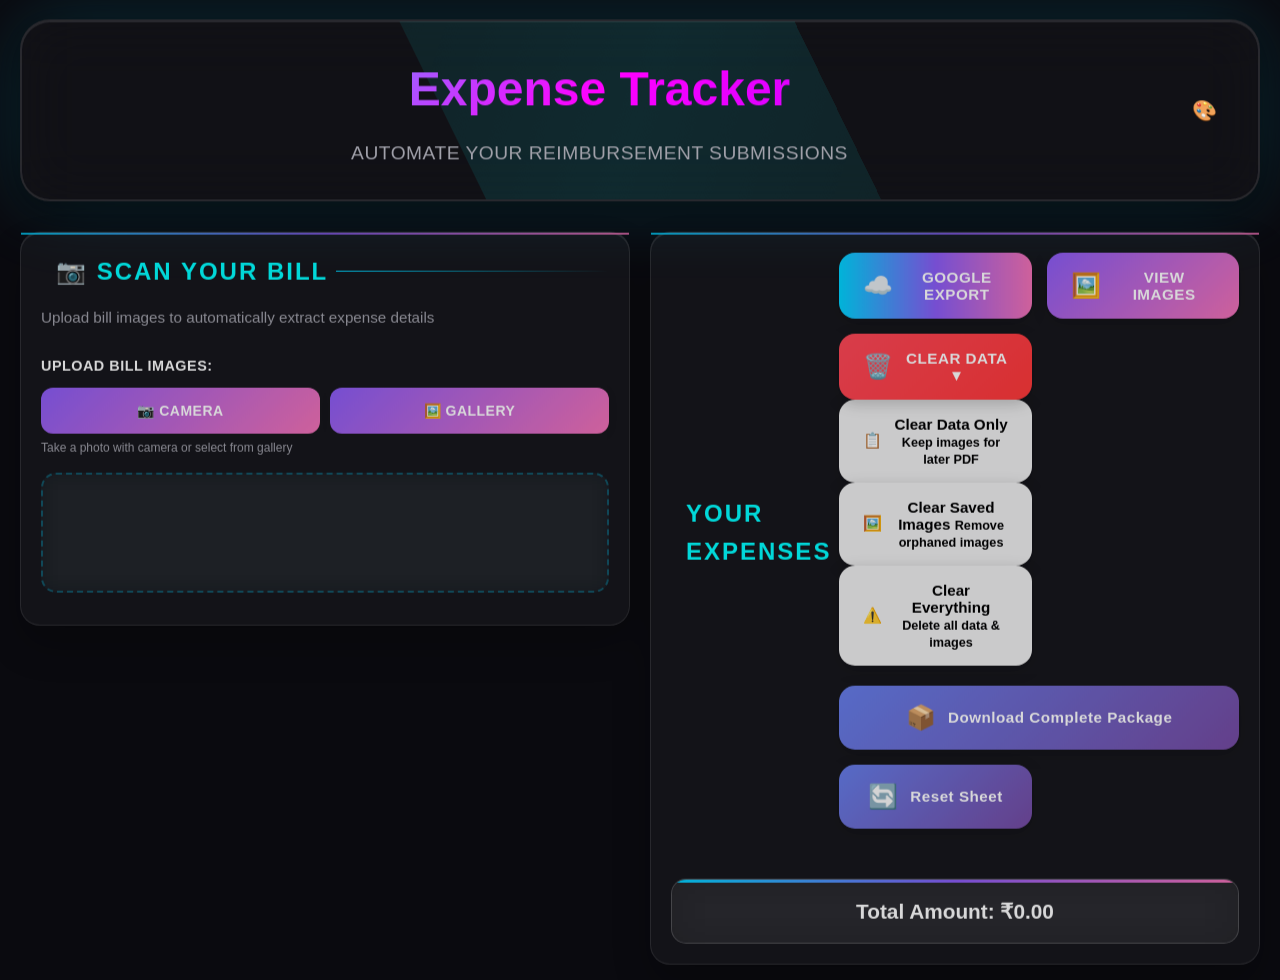
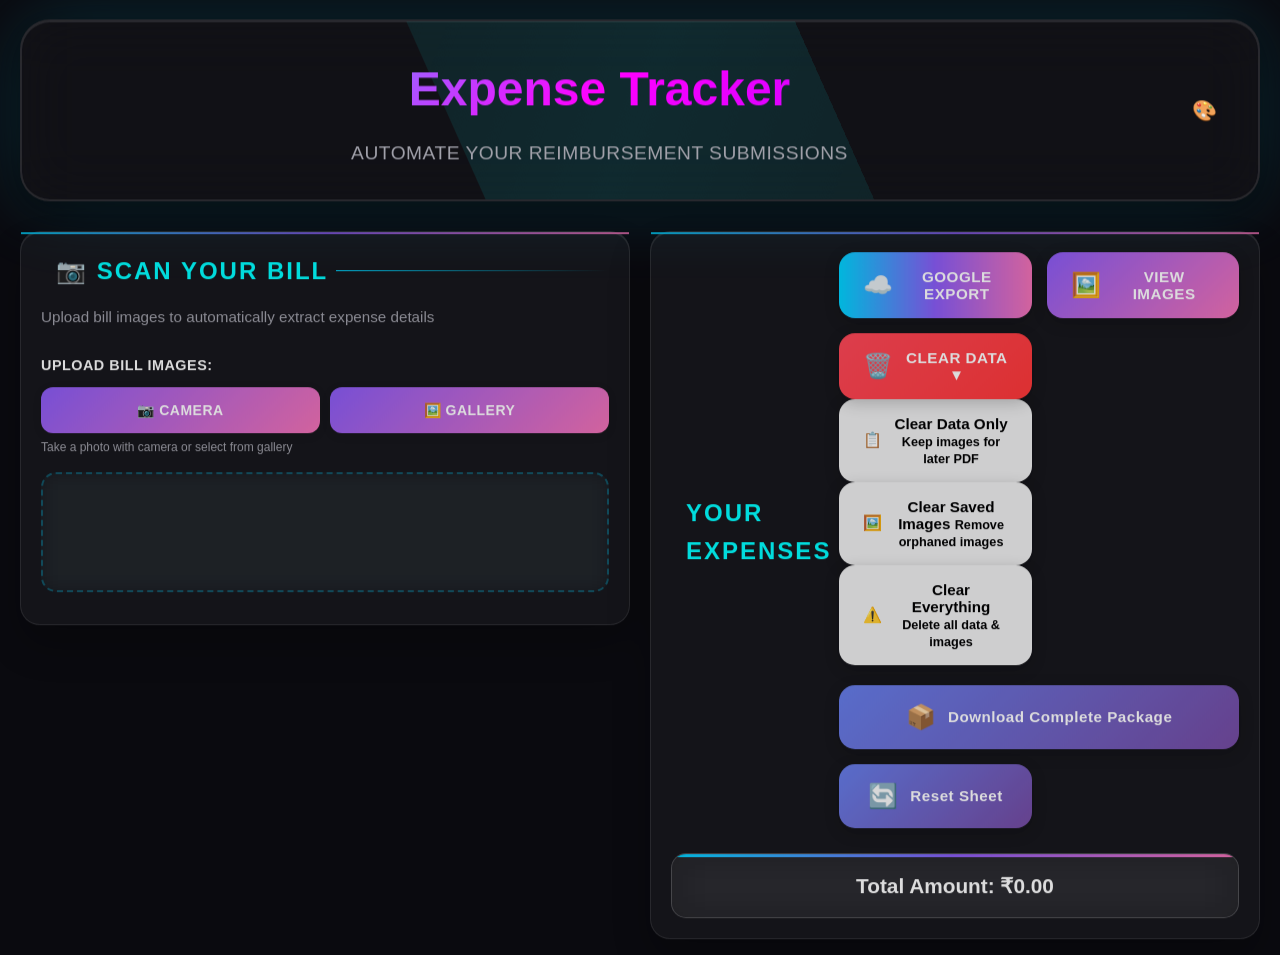

Fix global CSS layout: remove scroll traps, modal body cap, and body.modal-open position:fixed

--- a/frontend/styles.css
+++ b/frontend/styles.css
@@ -1152,25 +1152,9 @@ main {
 }
 
 .expenses-container {
-    max-height: 500px;
-    overflow-y: auto;
+    /* No max-height — page body owns vertical scroll, not this container */
     margin-bottom: 25px;
     padding-right: 10px;
-}
-
-/* Custom scrollbar */
-.expenses-container::-webkit-scrollbar {
-    width: 6px;
-}
-
-.expenses-container::-webkit-scrollbar-track {
-    background: rgba(255, 255, 255, 0.1);
-    border-radius: 3px;
-}
-
-.expenses-container::-webkit-scrollbar-thumb {
-    background: var(--cyber-blue);
-    border-radius: 3px;
 }
 
 .expense-item {
@@ -1726,10 +1710,6 @@ main {
         white-space: nowrap;
     }
 
-    .expenses-container {
-        max-height: 400px;
-    }
-
     .notification {
         top: 20px;
         right: 20px;
@@ -2006,14 +1986,13 @@ main {
     backdrop-filter: blur(10px);
     animation: fadeIn 0.3s ease-out;
     overflow: hidden;
+    overscroll-behavior: contain; /* Prevent scroll chaining to body on mobile */
 }
 
 /* Prevent body scroll when modal is open */
 body.modal-open {
     overflow: hidden;
-    position: fixed;
-    width: 100%;
-    height: 100%;
+    /* No position:fixed — it causes iOS scroll-position loss and requires JS workarounds */
 }
 
 /* When modal is explicitly shown, use flexbox for proper layout */
@@ -2143,11 +2122,7 @@ body.modal-open {
     transform: scale(0.95);
 }
 
-.modal-body {
-    padding: 30px;
-    max-height: 50vh;
-    overflow-y: auto;
-}
+/* Duplicate .modal-body removed — primary rule at ~line 2032 owns modal body layout */
 
 .modal-body::-webkit-scrollbar {
     width: 6px;
@@ -5971,10 +5946,10 @@ select.inline-input option {
         font-size: 12px;
     }
 
-    /* Mobile modal adjustments - full screen */
-    .modal {
-        display: flex !important;
-        align-items: stretch; /* Stretch content to fill height */
+    /* Mobile modal adjustments - full screen (only when visible) */
+    .modal[style*="display: flex"],
+    .modal.active {
+        align-items: stretch;
         justify-content: center;
         padding: 0 !important;
         overflow: hidden;
@@ -5984,7 +5959,7 @@ select.inline-input option {
         right: 0;
         bottom: 0;
         height: 100% !important;
-        height: 100dvh !important; /* Use dynamic viewport height for mobile */
+        height: 100dvh !important;
         max-height: 100% !important;
     }
 
